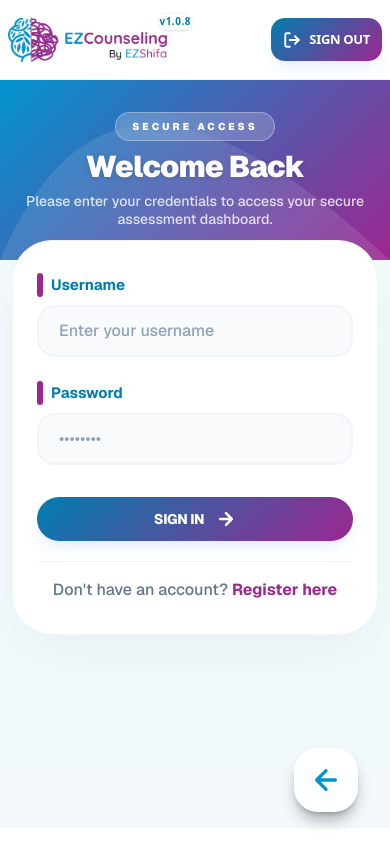
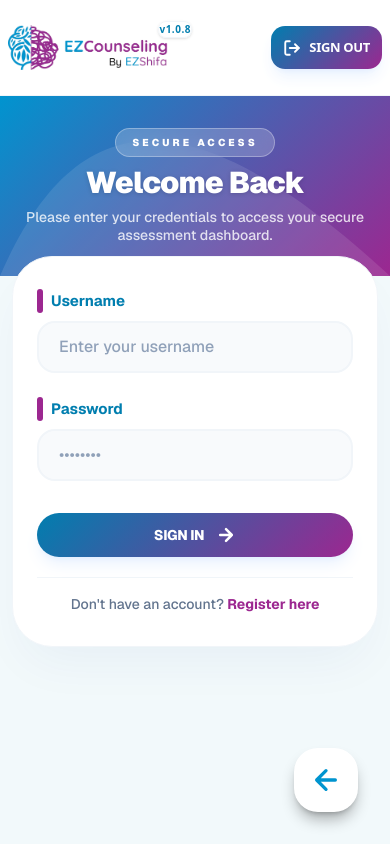
Before and after one commit to AsharMeraj/Counselling_App_Jublee, a Next.js app: page /sign-in in a window 390 px wide. Built offline with nearby package versions, Linux system fonts and the light colour scheme; a web font is replaced by a local one.

Commit message:
Making it responsive

```diff
--- a/src/app/_components/Navbar.tsx
+++ b/src/app/_components/Navbar.tsx
@@ -39,7 +39,7 @@ const Navbar = () => {
 
   return (
     <section className="z-50 w-full">
-      <nav className="h-20 md:h-24 bg-white/70 backdrop-blur-xl border-b border-slate-100 flex items-center justify-between px-2 sm:px-12 shadow-sm shadow-blue-900/5">
+      <nav className="h-24 bg-white/70 backdrop-blur-xl border-b border-slate-100 flex items-center justify-between px-2 sm:px-12 shadow-sm shadow-blue-900/5">
 
         {/* Logo Placeholder - Matches the branding theme */}
         <div className="flex relative items-center">
--- a/src/app/sign-in/page.tsx
+++ b/src/app/sign-in/page.tsx
@@ -155,7 +155,7 @@ const SignInPage = () => {
             </div>
           </form>
 
-          <div className="mt-5 sm:mt-10 pt-4 sm:pt-8 border-t border-slate-100 text-center">
+          <div className="text-sm sm:text-base mt-5 sm:mt-10 pt-4 sm:pt-8 border-t border-slate-100 text-center">
             <p className="text-slate-500 font-medium">
               Don't have an account?{' '}
               <a href="/sign-up" className="font-bold text-secondary hover:underline underline-offset-4 decoration-2">
```
